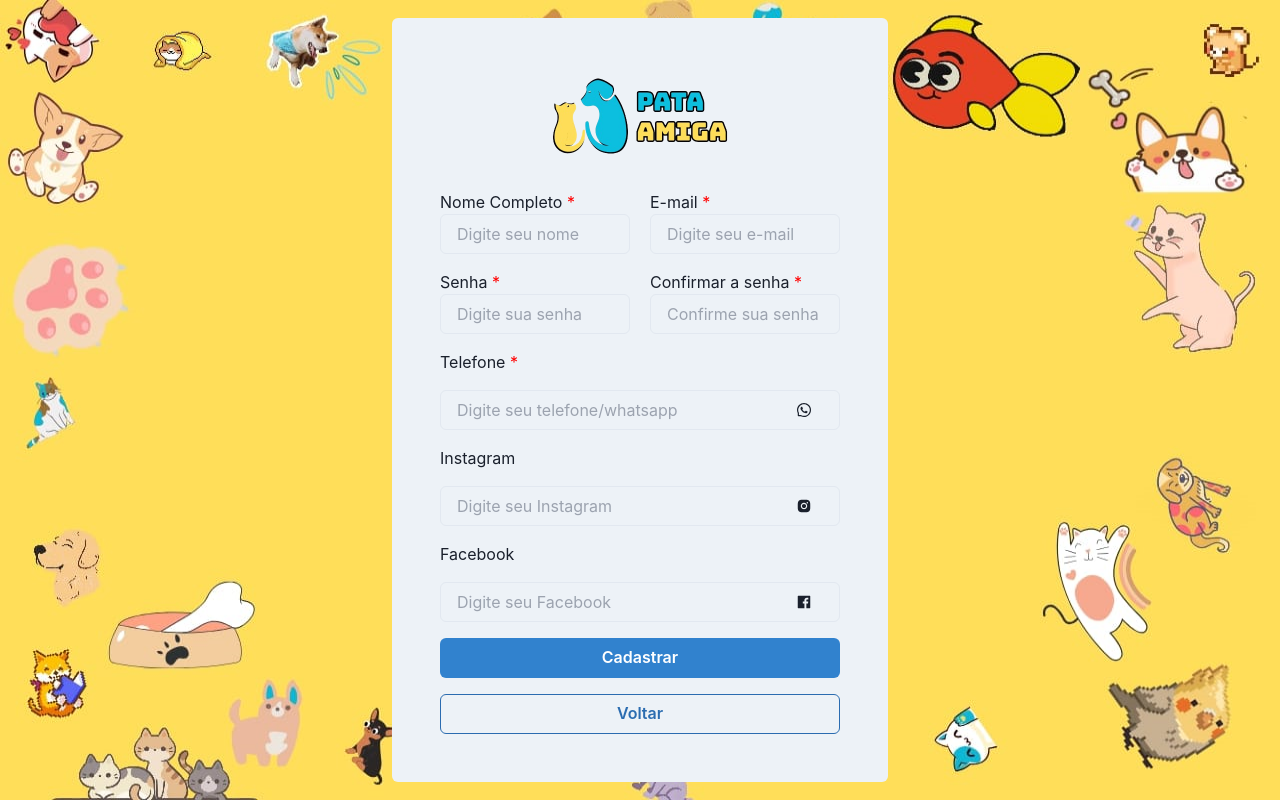
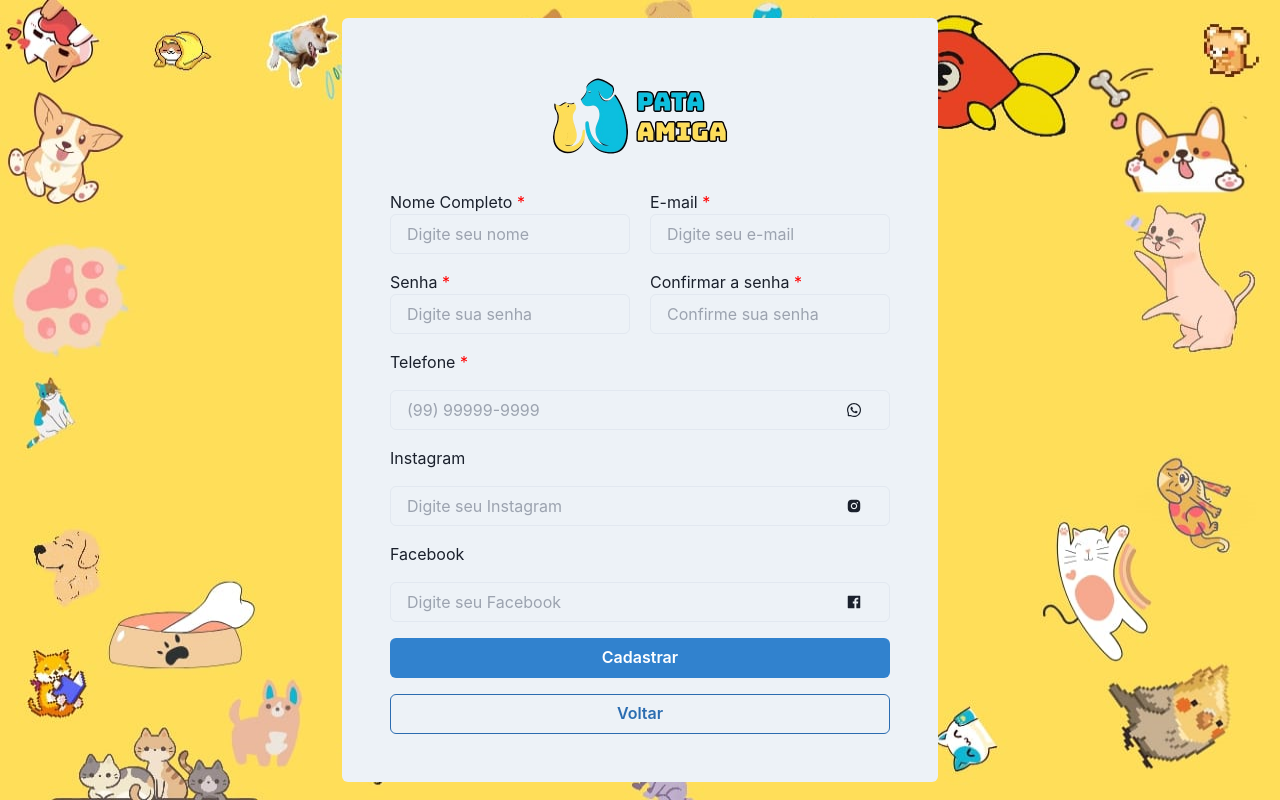
Before and after one commit to PET-foundation/Pata-Amiga, a Next.js app: page /register in a window 1280 px wide. Built offline with nearby package versions, Linux system fonts and the light colour scheme; no server answers.

Commit message:
Atualização para funcinar a API

```diff
--- a/src/components/RegisterForm/index.tsx
+++ b/src/components/RegisterForm/index.tsx
@@ -126,7 +126,7 @@ const RegisterForm: React.FC<RegisterFormProps> = ({ onRegister, isSubmitting })
 
     return (
         <form onSubmit={handleFormSubmit}>
-          <Stack spacing={4} width="400px">
+          <Stack spacing={4} width="500px">
           <Flex direction="row" gap={5}>
           <FormControl  isRequired >
             <Text>Nome Completo<span style={{ color: 'red' }}> *</span></Text>
@@ -190,7 +190,7 @@ const RegisterForm: React.FC<RegisterFormProps> = ({ onRegister, isSubmitting })
             <InputGroup size="md">
               <Input
                     pr="4.5rem"
-                    placeholder="Digite seu telefone/whatsapp"
+                    placeholder="(99) 99999-9999"
                     value={phone}
                     onChange={handlePhoneChange}
                     onBlur={onBlurPhoneError}
--- a/src/service/axios/user/userRequests.ts
+++ b/src/service/axios/user/userRequests.ts
@@ -29,7 +29,7 @@ const register = async (
 
     return data;
   } catch (error: any) {
-    throw new LoginInvalidError(`Email já cadastrado`);
+    throw new LoginInvalidError(`erro na request ${error}`);
   }
 };
 
```
